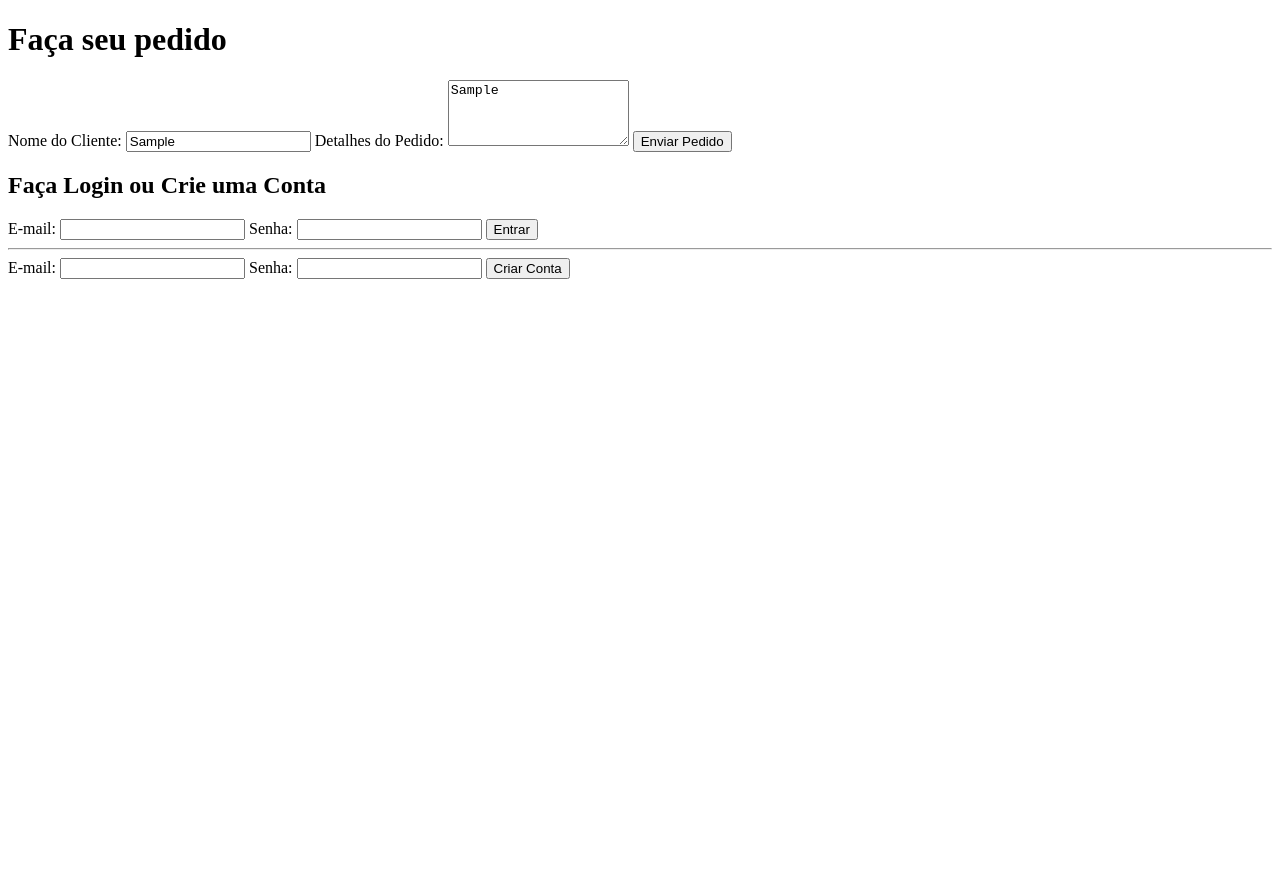
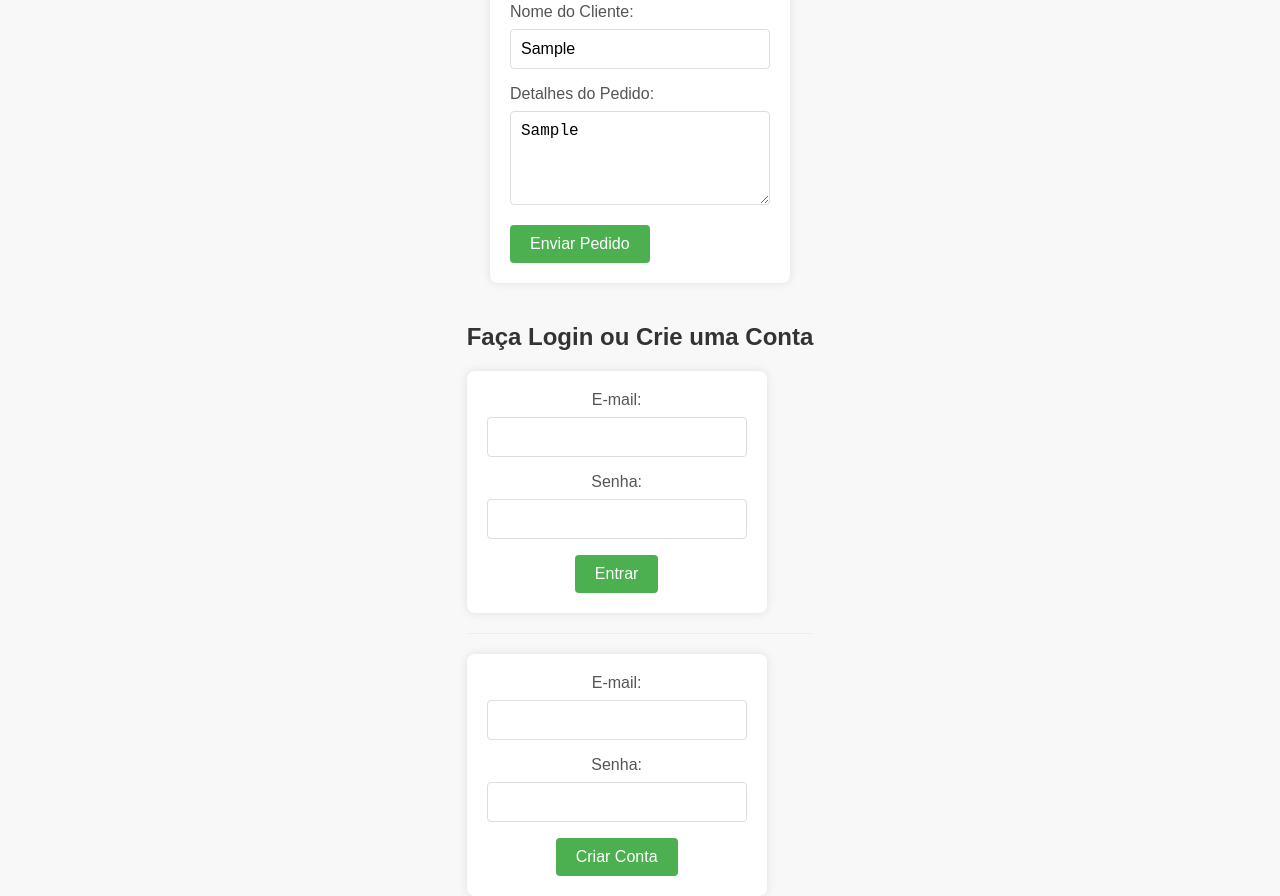
Before and after one commit to jeehDev/deliveryConquista, a website: page index.html in a window 1280 px wide. Both pictures are taken after typing "Sample", "Sample" into the empty fields and a click on the button "Enviar Pedido". Before the commit the page ends 800 px from the top, so only its background shows below. Drawn offline with Linux system fonts and the light colour scheme; no server answers.

Commit message:
estilizando a pagina

```diff
--- a/index.html
+++ b/index.html
@@ -3,10 +3,89 @@
 <head>
   <meta charset="UTF-8">
   <meta name="viewport" content="width=device-width, initial-scale=1.0">
-  <title>Seu Serviço de Pedidos</title>
+  <title>Delivery Conquista</title>
+
+  <style>
+    body {
+      font-family: 'Arial', sans-serif;
+      background-color: #f8f8f8;
+      margin: 0;
+      padding: 0;
+      display: flex;
+      flex-direction: column;
+      align-items: center;
+      justify-content: center;
+      height: 100vh;
+    }
+
+    h1 {
+      color: #333;
+      margin-bottom: 20px;
+    }
+
+    form {
+      background-color: #fff;
+      border-radius: 8px;
+      padding: 20px;
+      box-shadow: 0 0 10px rgba(0, 0, 0, 0.1);
+      width: 300px;
+      max-width: 100%;
+      box-sizing: border-box;
+    }
+
+    label {
+      display: block;
+      margin-bottom: 8px;
+      color: #555;
+    }
+
+    input, textarea {
+      width: 100%;
+      padding: 10px;
+      margin-bottom: 16px;
+      box-sizing: border-box;
+      border: 1px solid #ddd;
+      border-radius: 4px;
+      font-size: 16px;
+    }
+
+    button {
+      background-color: #4caf50;
+      color: #fff;
+      padding: 10px 20px;
+      border: none;
+      border-radius: 4px;
+      cursor: pointer;
+      font-size: 16px;
+    }
+
+    button:hover {
+      background-color: #45a049;
+    }
+
+    #authSection {
+      display: none;
+      text-align: center;
+      margin-top: 20px;
+    }
+
+    #authSection h2 {
+      color: #333;
+    }
+
+    #authSection form {
+      margin-top: 10px;
+    }
+
+    #authSection hr {
+      margin: 20px 0;
+      border: 0;
+      border-top: 1px solid #eee;
+    }
+  </style>
 </head>
 <body>
-  <h1>Faça seu pedido</h1>
+  <h1>Seu Delivery, Sua Conquista</h1>
 
   <form id="pedidoForm">
     <label for="nomeCliente">Nome do Cliente:</label>
@@ -19,7 +98,7 @@
   </form>
 
   <!-- Adicione esta seção ao seu HTML, abaixo do formulário de pedidos -->
-  <div id="authSection" style="display: none;">
+  <div id="authSection">
     <h2>Faça Login ou Crie uma Conta</h2>
 
     <!-- Formulário de Login -->
```
